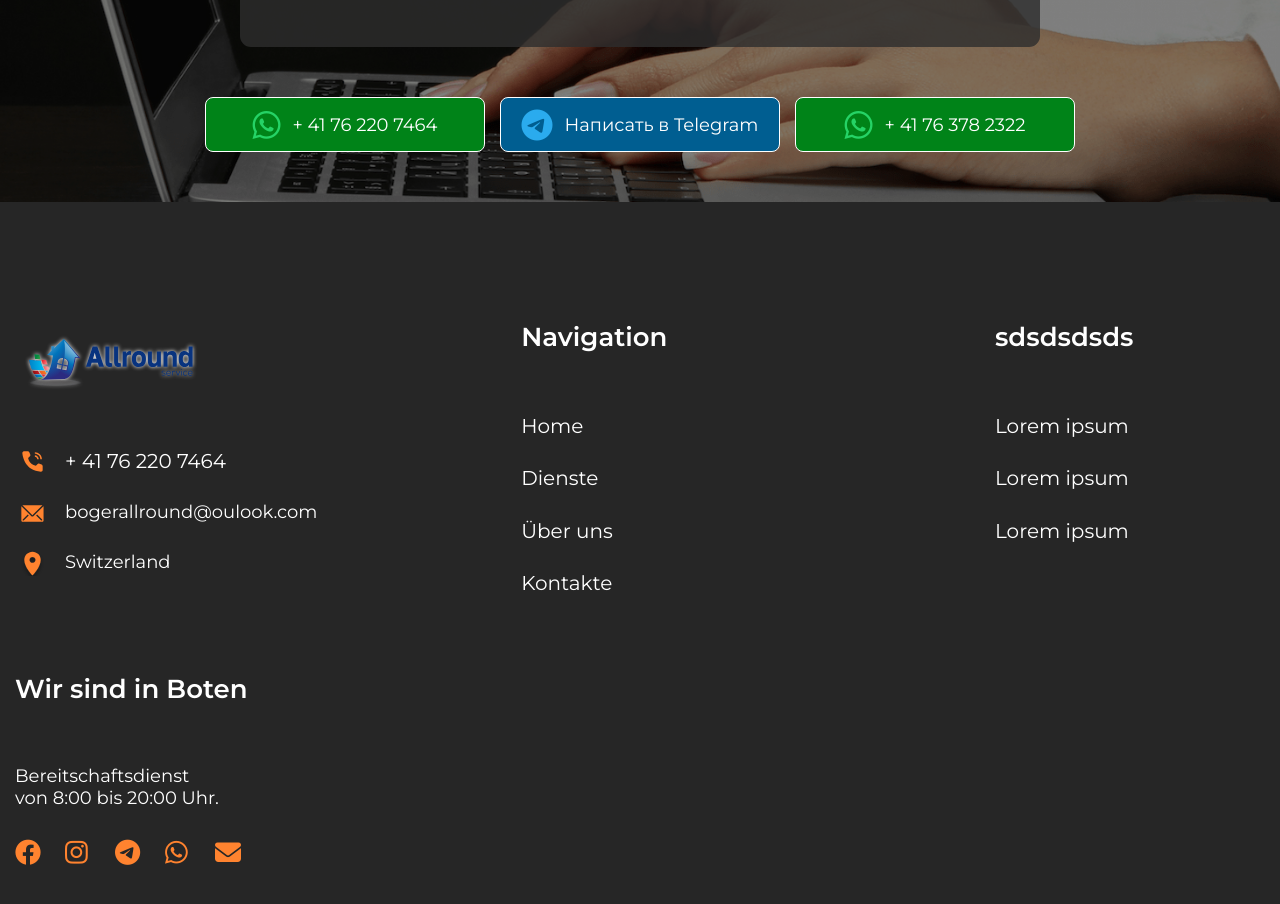
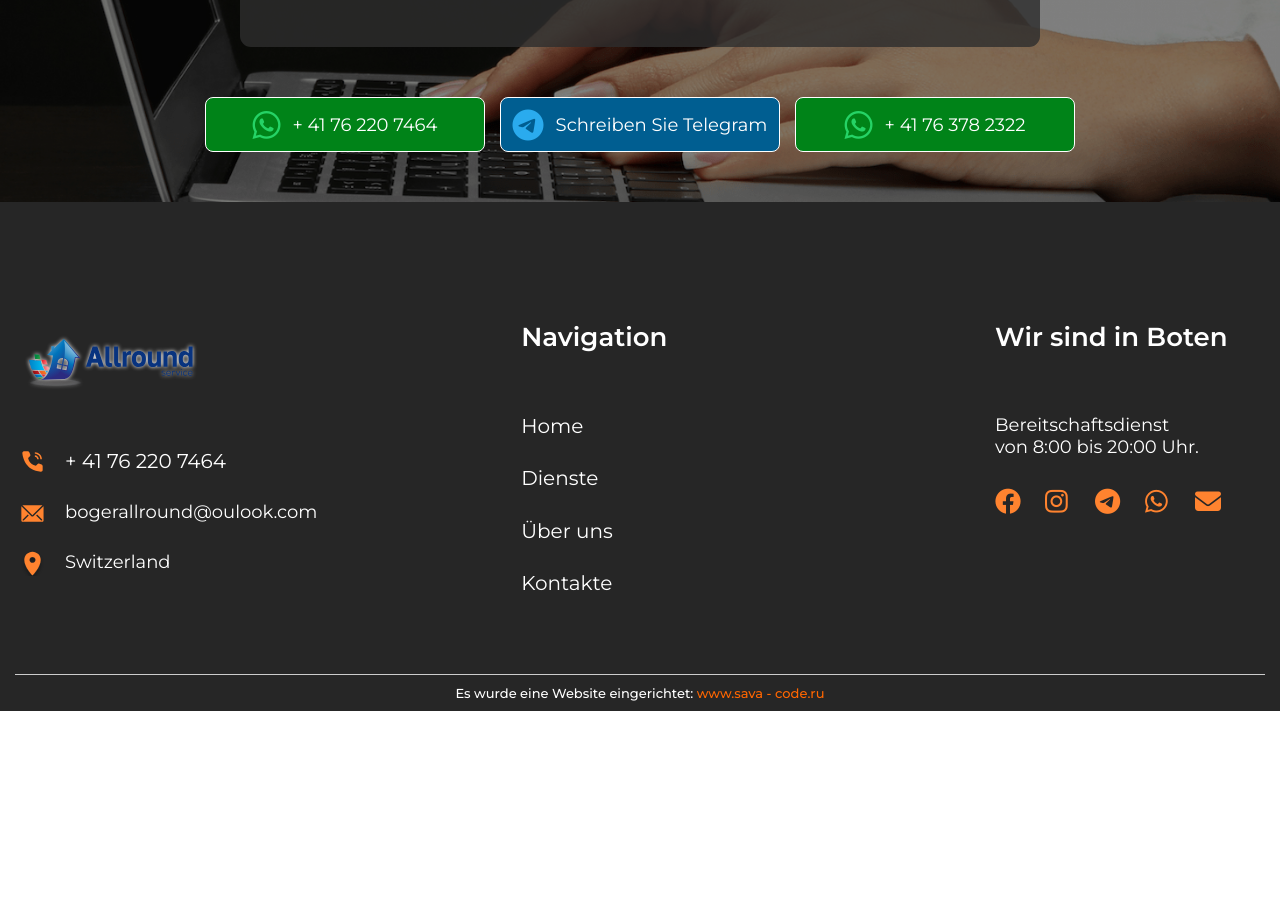
Before and after one commit to Alexandr-77/allround, a plain HTML site: page index.html in a window 1280 px wide. Shown: the part 4568-5472 px from the top of the page. After the commit the page ends 5279 px from the top, so only its background shows below. Drawn offline with nearby package versions, Linux system fonts and the light colour scheme.

Commit message:
Add files via upload

```diff
--- a/index.html
+++ b/index.html
@@ -363,7 +363,7 @@
             </a>
             <a href="https://t.me/Allround_Rund_Um_Ihr_Zuhause" class="application__link application__link-telegram " target="_blank">
                <i class="fa-brands fa-telegram"></i>
-               <h4 class="application__subtitle">Написать в Telegram</h4>
+               <h4 class="application__subtitle">Schreiben Sie Telegram</h4>
             </a>
             <a href="https://wa.me/41762207464" class="application__link application__link-whatsapp" target="_blank">
                <i class="fa-brands fa-whatsapp" title="WhatsApp"></i>
@@ -397,14 +397,14 @@
                </ul>
             </div>
 
-            <div class="footer__box-item">
+            <!-- <div class="footer__box-item">
                <h2 class="footer__title">sdsdsdsds</h2>
                <ul class="footer__ul">
                   <li class="footer__ul-li"><a href="#" class="footer__linck">Lorem ipsum</a></li>
                   <li class="footer__ul-li"><a href="#" class="footer__linck">Lorem ipsum</a></li>
                   <li class="footer__ul-li"><a href="#" class="footer__linck">Lorem ipsum</a></li>
                </ul>
-            </div>
+            </div> -->
 
             <div class="footer__box-item">
                <h2 class="footer__title">Wir sind in Boten</h2>
```
